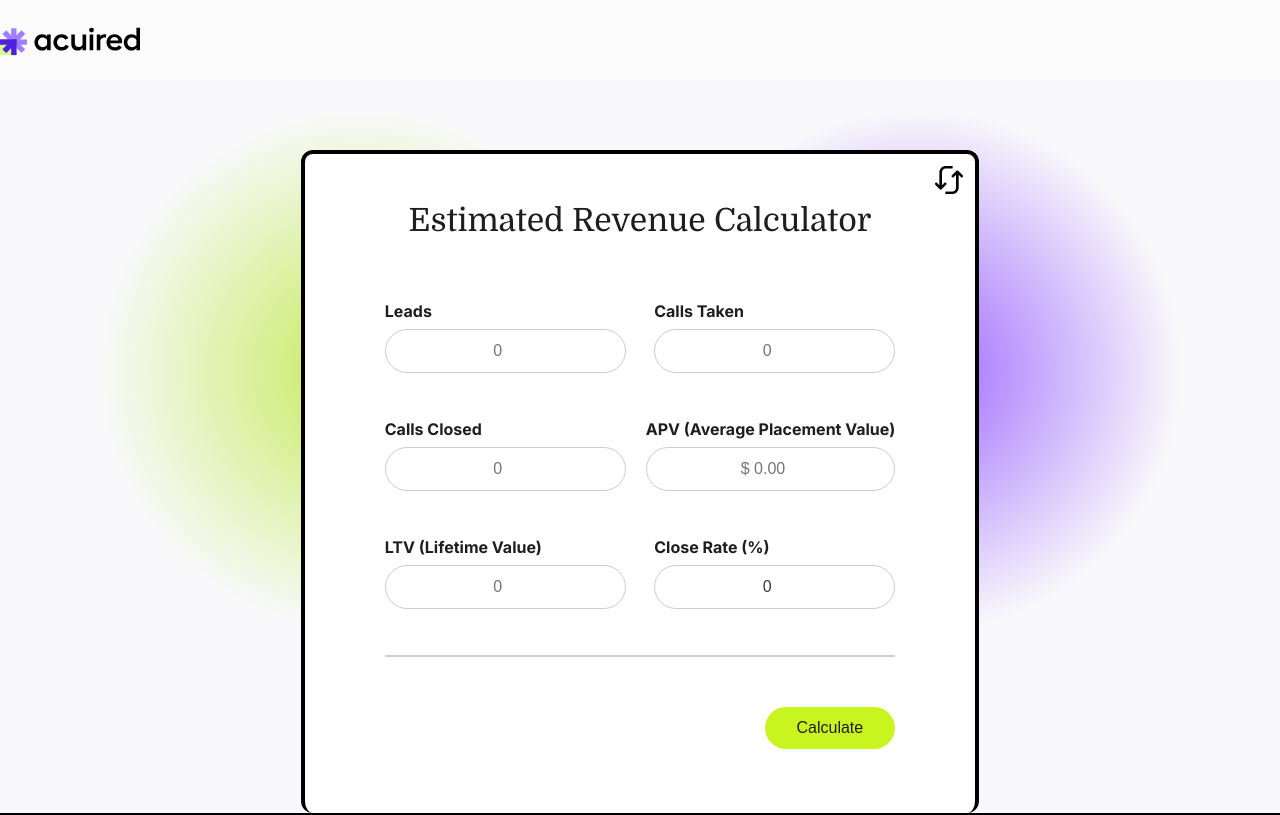
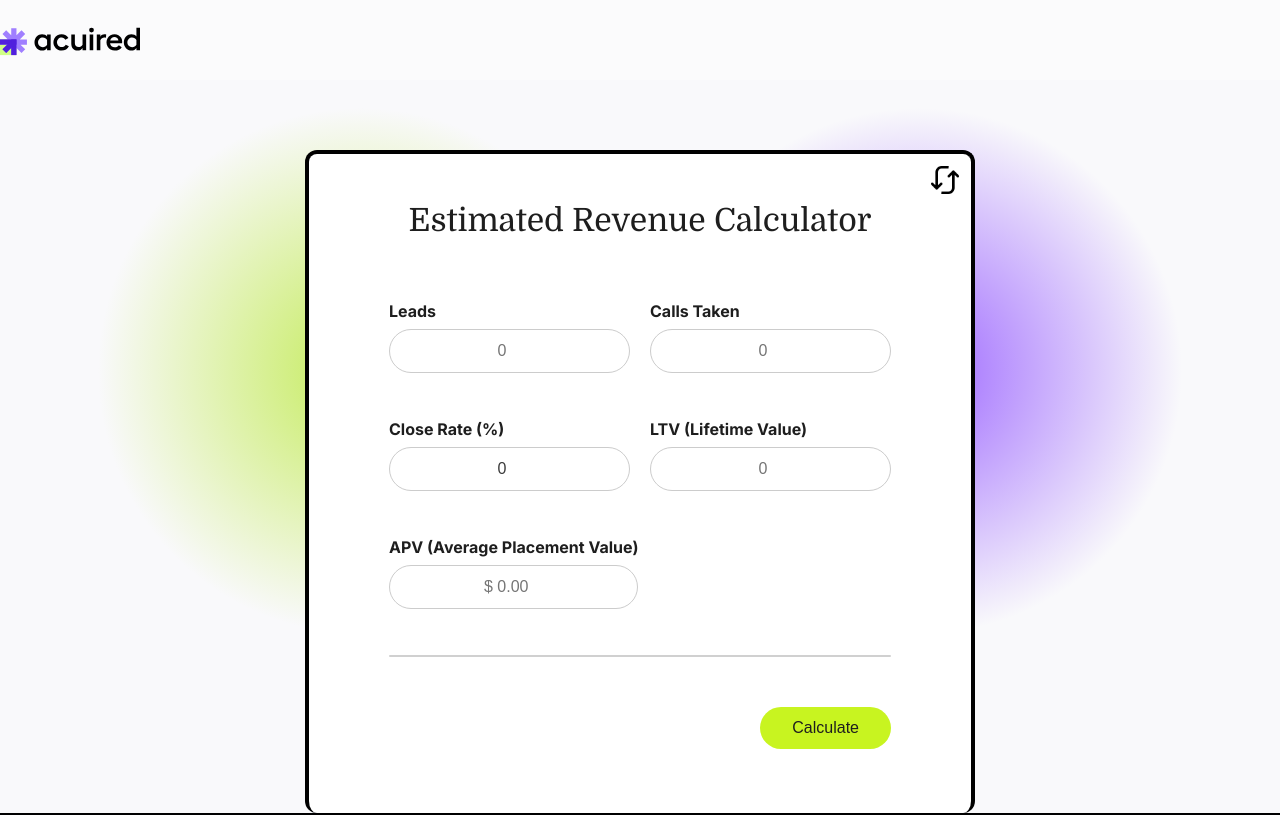
Before and after one commit to MuhammedAbdelmukaram/acuired-calculator, a Next.js app: page / in a window 1280 px wide. Shown: the top 815 px of the page. Built offline with nearby package versions, Linux system fonts and the light colour scheme.

Commit message:
First commit

```diff
--- a/src/app/components/calculator.js
+++ b/src/app/components/calculator.js
@@ -98,46 +98,8 @@ const Calculator = ({ setResults }) => {
             </div>
 
             <div className={styles.twoInputs}>
-                <div>
-                    <label htmlFor="callsClosed" className={styles.label}>Calls Closed</label>
-                    <input
-                        type="number"
-                        id="callsClosed"
-                        name="callsClosed"
-                        value={formData.callsClosed}
-                        onChange={handleChange}
-                        placeholder="0"
-                        className={styles.input}
-                    />
-                </div>
 
-                <div>
-                    <label htmlFor="apv" className={styles.label}>APV (Average Placement Value)</label>
-                    <input
-                        type="number"
-                        id="apv"
-                        name="apv"
-                        value={formData.apv}
-                        onChange={handleChange}
-                        placeholder="$ 0.00"
-                        className={styles.input}
-                    />
-                </div>
-            </div>
 
-            <div className={styles.twoInputs}>
-                <div>
-                    <label htmlFor="ltv" className={styles.label}>LTV (Lifetime Value)</label>
-                    <input
-                        type="number"
-                        id="ltv"
-                        name="ltv"
-                        value={formData.ltv}
-                        onChange={handleChange}
-                        placeholder="0"
-                        className={styles.input}
-                    />
-                </div>
 
                 <div>
                     <label htmlFor="closeRate" className={styles.label}>Close Rate (%)</label>
@@ -152,6 +114,36 @@ const Calculator = ({ setResults }) => {
                         className={styles.input}
                     />
                 </div>
+
+                <div>
+                    <label htmlFor="ltv" className={styles.label}>LTV (Lifetime Value)</label>
+                    <input
+                        type="number"
+                        id="ltv"
+                        name="ltv"
+                        value={formData.ltv}
+                        onChange={handleChange}
+                        placeholder="0"
+                        className={styles.input}
+                    />
+                </div>
+            </div>
+
+            <div className={styles.twoInputs}>
+
+                <div>
+                    <label htmlFor="apv" className={styles.label}>APV (Average Placement Value)</label>
+                    <input
+                        type="number"
+                        id="apv"
+                        name="apv"
+                        value={formData.apv}
+                        onChange={handleChange}
+                        placeholder="$ 0.00"
+                        className={styles.input}
+                    />
+                </div>
+
             </div>
 
             <div style={{height:2, backgroundColor:"#d0d0d0", width:"100%", marginBottom:50, marginTop:30, borderRadius:20}}></div>
```
